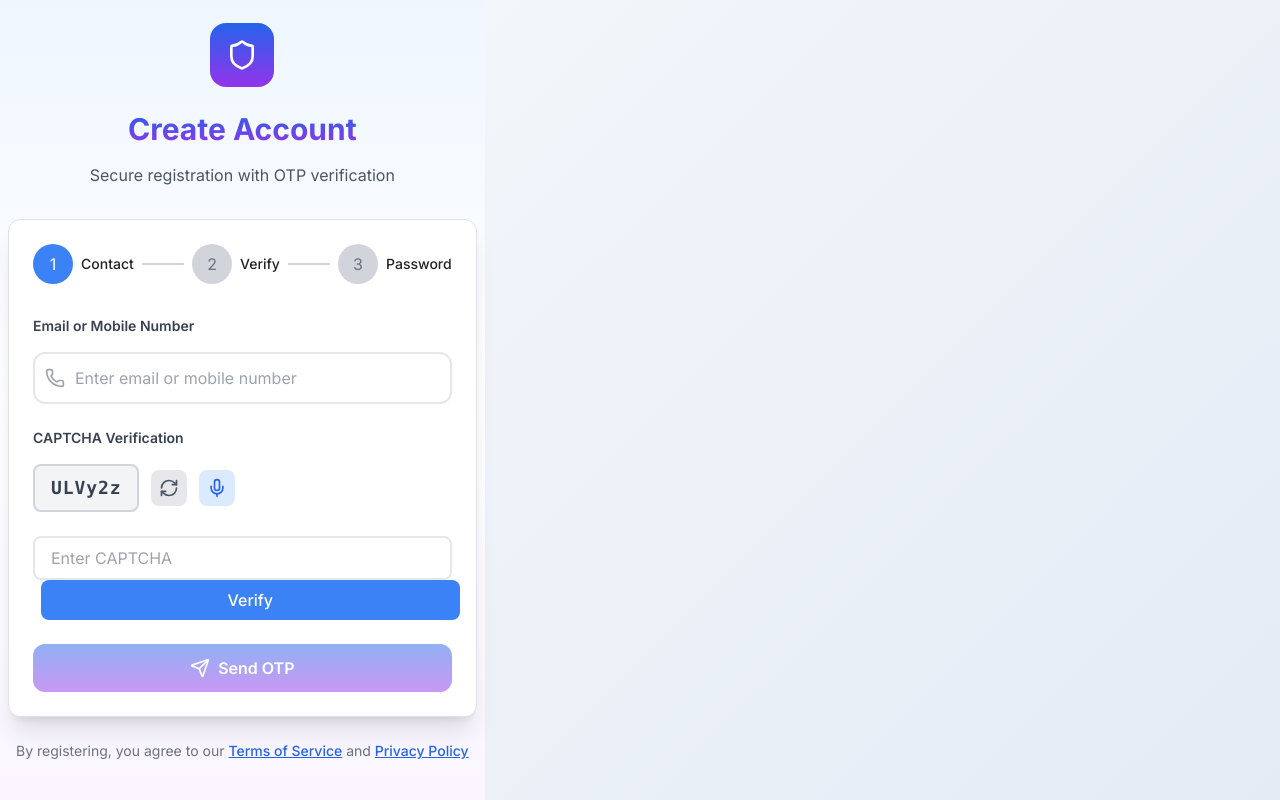
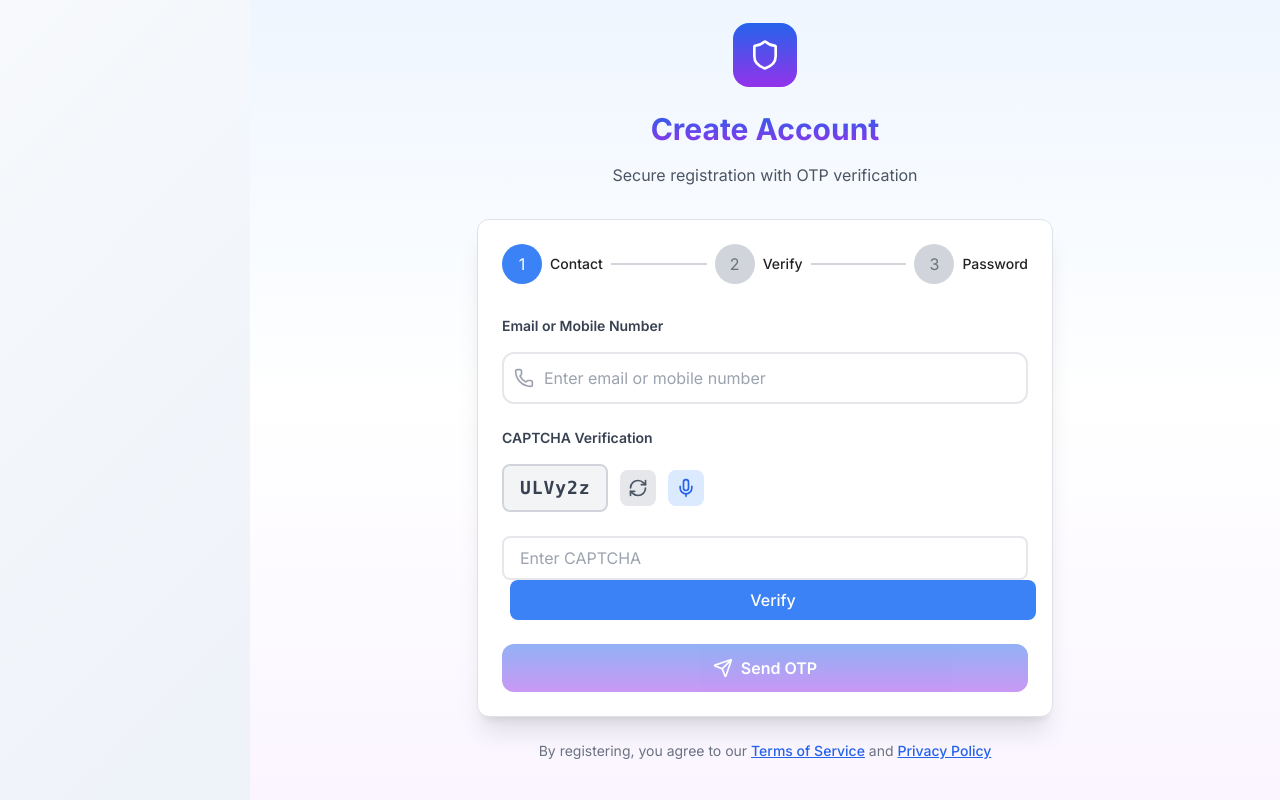
Before and after one commit to ONE2ALLINFOTECH/shopymallgun, a React (Vite) app in the folder frontend/: page / in a window 1280 px wide. Built offline with nearby package versions, Linux system fonts and the light colour scheme; no server answers.

Commit message:
Update: your message here

```diff
--- a/frontend/src/App.jsx
+++ b/frontend/src/App.jsx
@@ -36,7 +36,7 @@ const App = () => {
   return (
     <Router>
       <div className="d-flex">
-        <div >
+        <div className="flex-grow-1" style={{ marginLeft: "250px" }}>
           <Routes>
             {/* Public Routes */}
             <Route path="/" element={<Register />} />
```
